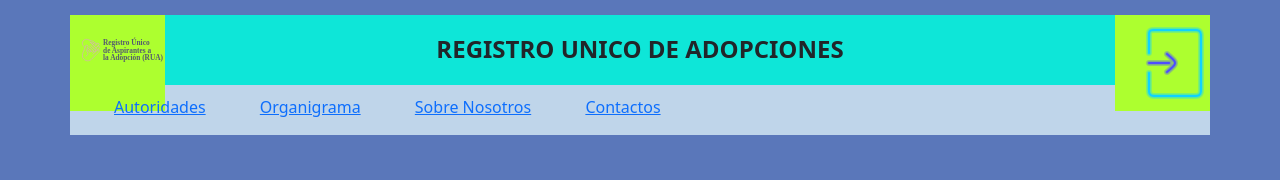
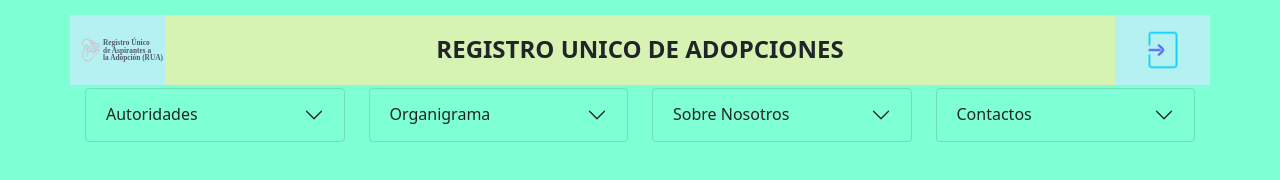
Before and after one commit to roger349/appRMP, a plain HTML site: page index.html in a window 1280 px wide. Drawn offline with nearby package versions, Linux system fonts and the light colour scheme.

Commit message:
cuarto commit app rua

```diff
--- a/css/styles.css
+++ b/css/styles.css
@@ -1,6 +1,4 @@
 body {
-    background-size:cover;
-    background-color:rgb(152, 190, 231);
     font-family: Arial, sans-serif;
     padding: 5px;
 }
@@ -8,7 +6,7 @@ body {
 #head {
     margin-top: 10px;
     height: 70px;
-    background-color: rgb(14, 230, 216);
+    background-color: rgb(214, 243, 179);
 }
 div h1 {
     margin-top: 15px;
@@ -18,29 +16,46 @@ div h1 {
     text-transform: uppercase;
     text-align: center;
 }
-#menu-principal {
-    height: 50px;
-    background-color: rgb(191, 213, 234);
-    padding: 10px 0;
+#menuAcordeon {
+    padding:3px;
+    background-color:transparent;
+}
+/* Botón del acordeón */
+.accordion-button {
+  background-color: transparent !important;
+  color: rgb(15, 14, 14); /* o el color que prefieras */
+  border: none;
+  box-shadow: none;
 }
 
-.horizontal-accordion li {
-  display: inline-block; /* Muestra los elementos uno al lado del otro */
-  margin-right: 50px; /* Espacio entre los elementos */
+/* Cuerpo expandido */
+.accordion-collapse {
+  background-color: transparent !important;
 }
 
-.horizontal-accordion details {
-  border: 1px solid #ccc;
-  margin-bottom: 5px;
+/* Contenido interno del cuerpo */
+.accordion-body {
+  background-color: transparent !important;
+  color: rgb(12, 12, 12); /* o el color que prefieras */
 }
 
-.horizontal-accordion summary {
-  cursor: pointer; /* Indica que es interactivo */
+/* Opcional: eliminar bordes del item */
+.accordion-item {
+  background-color: transparent !important;
+  border: none;
 }
 #logoRua {
     width: 90px;
     height: 70px;
 
+}
+#loginIcon {
+  height: 100%;
+}
+
+#loginIcon img.login-img {
+  width: 50px;
+  height: auto;
 }
 #body-job {
     width: 1020px;
--- a/index.html
+++ b/index.html
@@ -12,119 +12,171 @@
         integrity="sha384-EVSTQN3/azprG1Anm3QDgpJLIm9Nao0Yz1ztcQTwFspd3yD65VohhpuuCOmLASjC" crossorigin="anonymous">
 </head>
 
-<body style="background-color: rgb(90, 119, 186);">
+<body style="background-color:aquamarine">
+    <div class="modal fade" id="loginModal" tabindex="-1" aria-labelledby="loginModalLabel" aria-hidden="true">
+        <div class="modal-dialog">
+            <div class="modal-content bg-info text-white">
+                <div class="modal-header">
+                    <h5 class="modal-title text-center w-100" id="loginModalLabel">Inicio de Sesion</h5>
+                    <button type="button" class="btn-close" data-bs-dismiss="modal" aria-label="Cerrar"></button>
+                </div>
+                <div class="modal-body">
+                    <form id="loginForm">
+                        <div class="mb-3">
+                            <label for="username" class="form-label">Usuario</label>
+                            <input type="text" class="form-control" id="username" placeholder="Ingresa tu usuario">
+                        </div>
+                        <div class="mb-3">
+                            <label for="password" class="form-label">Contraseña</label>
+                            <input type="password" class="form-control" id="password"
+                                placeholder="Ingresa tu contraseña">
+                        </div>
+                        <button type="submit" class="btn btn-success w-100">Entrar</button>
+                    </form>
+                </div>
+            </div>
+        </div>
+    </div>
     <div class="container" style="border:none;">
         <div id="head" class="row">
-            <div class="col-1" style="background-color: greenyellow;">
+            <div class="col-1" style="background-color: rgb(180, 241, 240);">
                 <img id="logoRua" src="./img/rua-.svg" class="imagenppal" alt="">
             </div>
             <div class="col-10">
                 <h1>Registro Unico de Adopciones</h1>
             </div>
-            <div class="col-1" style="background-color: greenyellow;">
-                <a href="#" id="loginIcon" class="text-primary" data-bs-toggle="modal" data-bs-target="#loginModal">
+            <div class="col-1" style="background-color: rgb(180, 241, 240);">
+                <a href="#" id="loginIcon" class="text-primary">
                     <img id="logologin" src="./img/logo in.png" alt="Login">
                 </a>
             </div>
         </div>
-        <div id="menu-principal" class="row">
-            <nav class="menu-principal">
-                <ul class="horizontal-accordion">
-                    <li>
-                        <!-- Enlace que activará el modal -->
-                        <a href="#" id="openModalAutoriades">Autoridades</a>
-                        <!-- El modal completo -->
-                        <div id="myModalAutoridades" class="modal">
-                            <!-- Contenido del modal -->
-                            <div class="modal-content">
-                                <span class="close">&times;</span>
-                                <p>¡Este es el contenido de tu ventana modal!</p>
+        <div>
+            <div id="menuAcordeon" class="row">
+                <!-- Autoridades -->
+                <div class="col-3">
+                    <div class="accordion" id="accordionAutoridades">
+                        <div class="accordion-item">
+                            <h2 class="accordion-header" id="headingAutoridades">
+                                <button class="accordion-button collapsed" type="button" data-bs-toggle="collapse"
+                                    data-bs-target="#collapseAutoridades" aria-expanded="false"
+                                    aria-controls="collapseAutoridades">
+                                    Autoridades
+                                </button>
+                            </h2>
+                            <div id="collapseAutoridades" class="accordion-collapse collapse"
+                                aria-labelledby="headingAutoridades" data-bs-parent="#accordionAutoridades">
+                                <div class="accordion-body">
+                                    <ul>
+                                        <li>Directora General: Dra. María López</li>
+                                        <li>Subdirector Legal: Dr. Juan Pérez</li>
+                                        <li>Coordinadora Técnica: Lic. Ana Gómez</li>
+                                    </ul>
+                                </div>
                             </div>
                         </div>
-                    </li>
-                    <li><!-- Enlace que activará el modal -->
-                        <a href="#" id="openModalOrganigrama">Organigrama</a>
-                        <!-- El modal completo -->
-                        <div id="myModalorganigrama" class="modal">
-                            <!-- Contenido del modal -->
-                            <div class="modal-content">
-                                <span class="close">&times;</span>
-                                <p>¡Este es el contenido de tu ventana modal!</p>
+                    </div>
+                </div>
+
+                <!-- Organigrama -->
+                <div class="col-md-3">
+                    <div class="accordion" id="accordionOrganigrama">
+                        <div class="accordion-item">
+                            <h2 class="accordion-header" id="headingOrganigrama">
+                                <button class="accordion-button collapsed" type="button" data-bs-toggle="collapse"
+                                    data-bs-target="#collapseOrganigrama" aria-expanded="false"
+                                    aria-controls="collapseOrganigrama">
+                                    Organigrama
+                                </button>
+                            </h2>
+                            <div id="collapseOrganigrama" class="accordion-collapse collapse"
+                                aria-labelledby="headingOrganigrama" data-bs-parent="#accordionOrganigrama">
+                                <div class="accordion-body">
+                                    <p>Organigrama institucional con áreas y jerarquías.</p>
+                                </div>
                             </div>
                         </div>
-                    </li>
-                    <li>
-                        <!-- Enlace que activará el modal -->
-                        <a href="#" id="openModalSobreNosotros">Sobre Nosotros</a>
-                        <!-- El modal completo -->
-                        <div id="myModalSobreNosotros" class="modal">
-                            <!-- Contenido del modal -->
-                            <div class="modal-content">
-                                <span class="close">&times;</span>
-                                <p>¡Este es el contenido de tu ventana modal!</p>
+                    </div>
+                </div>
+
+                <!-- Sobre Nosotros -->
+                <div class="col-3">
+                    <div class="accordion" id="accordionSobreNosotros">
+                        <div class="accordion-item">
+                            <h2 class="accordion-header" id="headingSobreNosotros">
+                                <button class="accordion-button collapsed" type="button" data-bs-toggle="collapse"
+                                    data-bs-target="#collapseSobreNosotros" aria-expanded="false"
+                                    aria-controls="collapseSobreNosotros">
+                                    Sobre Nosotros
+                                </button>
+                            </h2>
+                            <div id="collapseSobreNosotros" class="accordion-collapse collapse"
+                                aria-labelledby="headingSobreNosotros" data-bs-parent="#accordionSobreNosotros">
+                                <div class="accordion-body">
+                                    <p>Institución dedicada al Registro Único de Adopciones.</p>
+                                </div>
                             </div>
                         </div>
-                    </li>
-                    <li>
-                        <!-- Enlace que activará el modal -->
-                        <a href="#" id="openModalContactos">Contactos</a>
-                        <!-- El modal completo -->
-                        <div id="myModalContactos" class="modal">
-                            <!-- Contenido del modal -->
-                            <div class="modal-content">
-                                <span class="close">&times;</span>
-                                <p>¡Este es el contenido de tu ventana modal!</p>
+                    </div>
+                </div>
+
+                <!-- Contactos -->
+                <div class="col-3">
+                    <div class="accordion" id="accordionContactos">
+                        <div class="accordion-item">
+                            <h2 class="accordion-header" id="headingContactos">
+                                <button class="accordion-button collapsed" type="button" data-bs-toggle="collapse"
+                                    data-bs-target="#collapseContactos" aria-expanded="false"
+                                    aria-controls="collapseContactos">
+                                    Contactos
+                                </button>
+                            </h2>
+                            <div id="collapseContactos" class="accordion-collapse collapse"
+                                aria-labelledby="headingContactos" data-bs-parent="#accordionContactos">
+                                <div class="accordion-body">
+                                    <ul>
+                                        <li>Teléfono: (0385) 421-0000</li>
+                                        <li>Email: RUA@SDE.gob.ar</li>
+                                        <li>Dirección: Calle Ficticia 123, La Banda</li>
+                                    </ul>
+                                </div>
                             </div>
                         </div>
-                    </li>
-                </ul>
-            </nav>
-        </div>
-        <div class="modal fade" id="loginModal" tabindex="-1" aria-labelledby="loginModalLabel" aria-hidden="true">
-            <div class="modal-dialog">
-                <div class="modal-content bg-info text-white">
-                    <div class="modal-header">
-                        <h5 class="modal-title text-center w-100" id="loginModalLabel">Inicio de Sesion</h5>
-                        <button type="button" class="btn-close" data-bs-dismiss="modal" aria-label="Cerrar"></button>
-                    </div>
-                    <div class="modal-body">
-                        <form id="loginForm">
-                            <div class="mb-3">
-                                <label for="username" class="form-label"></label>
-                                <input type="text" class="form-control" id="username" placeholder="Ingresa tu usuario">
-                            </div>
-                            <div class="mb-3">
-                                <label for="password" class="form-label"></label>
-                                <input type="password" class="form-control" id="password"
-                                    placeholder="Ingresa tu contraseña">
-                            </div>
-                            <button type="submit" class="btn btn-success w-100">Entrar</button>
-                        </form>
                     </div>
                 </div>
             </div>
-        </div>
-        <div id="body-job" class="container" style="border:none;">
-            <div id="formularioDatos" style="display: none;">
-                <form id="datosForm">
+            <div id="body-job" class="container" style="border:none;">
+                <div id="formularioDatos" style="display: none;">
+                    <form id="datosForm">
 
-                </form>
+                    </form>
+                </div>
             </div>
         </div>
     </div>
     <script>
-
         document.addEventListener("DOMContentLoaded", function () {
             const loginIcon = document.getElementById("loginIcon");
             const loginForm = document.getElementById("loginForm");
             const formularioDatos = document.getElementById("formularioDatos");
             let isLoggedIn = false;
 
+            // Función para actualizar el ícono y centrarlo
+            function actualizarIconoLogin() {
+                const iconoHTML = isLoggedIn
+                    ? '<img src="./img/logo out.png" alt="Logout" class="login-img">'
+                    : '<img src="./img/logo in.png" alt="Login" class="login-img">';
+                loginIcon.innerHTML = iconoHTML;
+                loginIcon.classList.add("d-flex", "justify-content-center", "align-items-center");
+            }
+
             // Verificar si ya hay sesión activa
             if (localStorage.getItem("isLoggedIn") === "true") {
                 isLoggedIn = true;
                 formularioDatos.style.display = "block";
-                loginIcon.innerHTML = '<img src="./img/logo out.png" alt="Logout" width="40">';
+                actualizarIconoLogin();
+            } else {
+                actualizarIconoLogin();
             }
 
             // Clic en ícono de login/logout
@@ -137,8 +189,8 @@
                 } else {
                     isLoggedIn = false;
                     localStorage.removeItem("isLoggedIn");
-                    loginIcon.innerHTML = '<img src="./img/logo in.png" alt="Login" width="55">';
                     formularioDatos.style.display = "none";
+                    actualizarIconoLogin();
                     alert("Sesión cerrada");
                 }
             });
@@ -154,10 +206,12 @@
                     isLoggedIn = true;
                     localStorage.setItem("isLoggedIn", "true");
                     formularioDatos.style.display = "block";
-                    loginIcon.innerHTML = '<img src="./img/logo out.png" alt="Logout" width="55">';
+                    actualizarIconoLogin();
                     const modal = bootstrap.Modal.getInstance(document.getElementById("loginModal"));
                     modal.hide();
                     loginForm.reset();
+                } else {
+                    alert("Por favor, completa ambos campos.");
                 }
             });
         });
```
